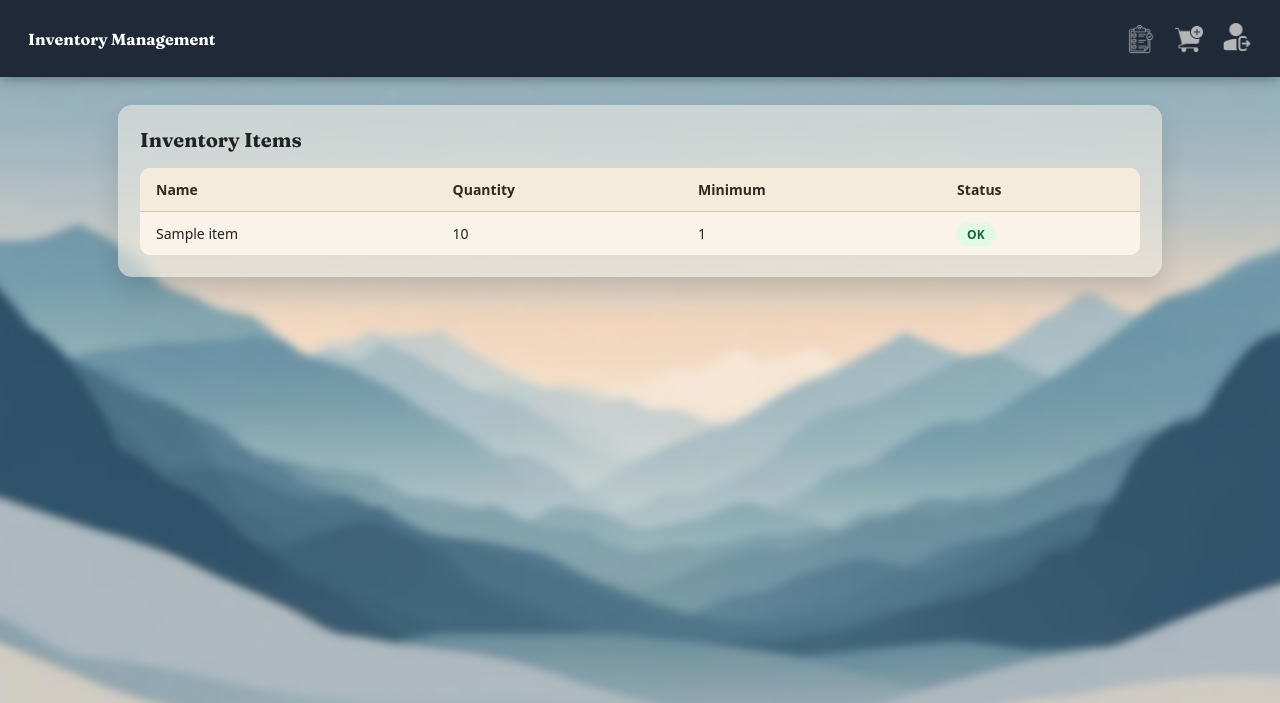
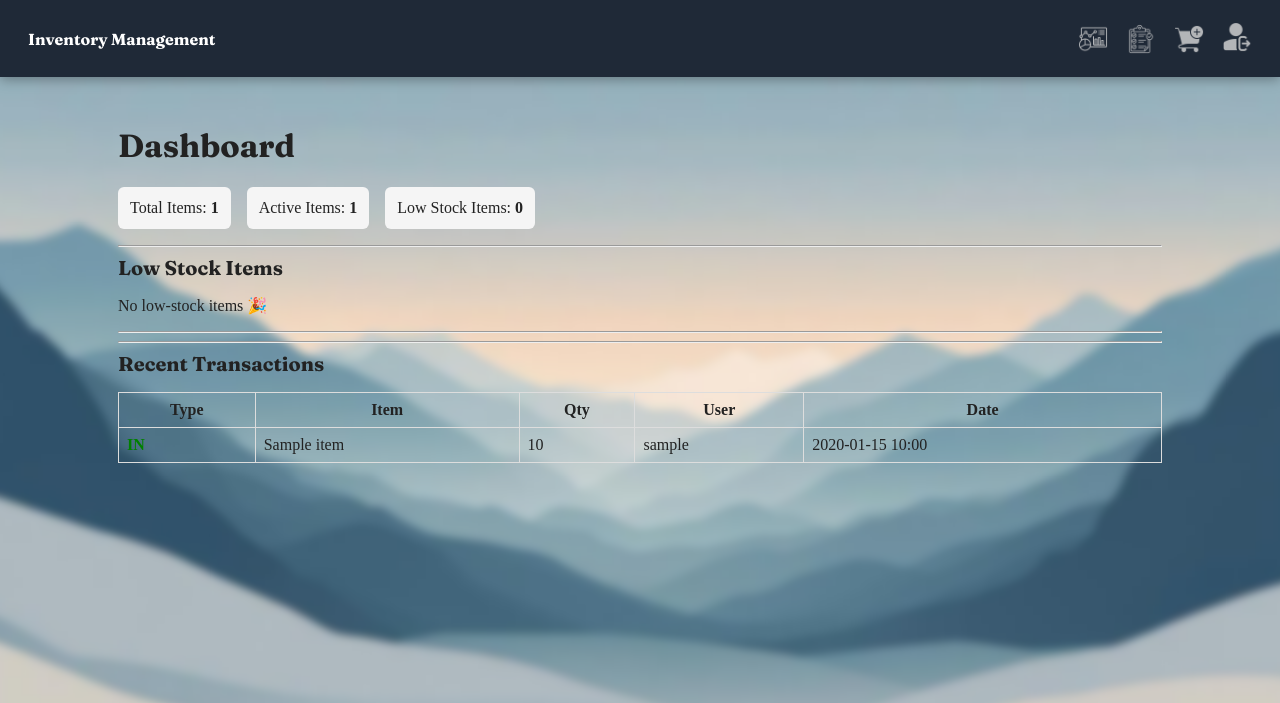
Before and after one commit to 06Pseudo06/inventory-management-system, a Django app: page / in a window 1280 px wide. Shown: the top 703 px of the page. Run offline with Django 5.2, Linux system fonts and the light colour scheme; a user stored in the database is signed in; tables that the repository leaves empty hold one stand-in row (values such as "Sample post").

Commit message:
Added basic Dashboard view

```diff
--- a/inventory/static/inventory/styles.css
+++ b/inventory/static/inventory/styles.css
@@ -430,3 +430,42 @@ textarea {
         font-size: 18px;
     }
 }
+
+/* ============DashBoard=============== */
+
+.stats {
+    display: flex;
+    gap: 1rem;
+    margin-bottom: 1rem;
+}
+
+.stats div {
+    padding: 0.75rem;
+    background: #f5f5f5;
+    border-radius: 6px;
+}
+
+table {
+    width: 100%;
+    border-collapse: collapse;
+    margin-top: 0.5rem;
+}
+
+th, td {
+    border: 1px solid #ddd;
+    padding: 0.5rem;
+}
+
+.low-stock {
+    background-color: #ffe6e6;
+}
+
+.badge-in {
+    color: green;
+    font-weight: bold;
+}
+
+.badge-out {
+    color: red;
+    font-weight: bold;
+}
--- a/inventory/templates/inventory/base.html
+++ b/inventory/templates/inventory/base.html
@@ -14,6 +14,10 @@
     </div>
 
     <div class="nav-right icon-nav">
+
+        <a href="{% url 'dashboard' %}" class="nav-icon" data-label="Dashboard">
+            <img src="{% static 'inventory/dashboard.png' %}" alt="Dashboard">
+        </a>
 
         <a href="{% url 'item-list' %}" class="nav-icon" data-label="Items">
             <img src="{% static 'inventory/item.png' %}" alt="Items">
--- /dev/null
+++ b/inventory/templates/inventory/dashboard.html
@@ -0,0 +1,106 @@
+{% extends "inventory/base.html" %}
+
+{% block content %}
+<h1>Dashboard</h1>
+
+<div class="stats">
+    <div>Total Items: <strong>{{ total_items }}</strong></div>
+    <div>Active Items: <strong>{{ active_items }}</strong></div>
+    <div>Low Stock Items: <strong>{{ low_stock_items|length }}</strong></div>
+</div>
+
+<hr>
+
+<h2>Low Stock Items</h2>
+{% if low_stock_items %}
+<table>
+    <tr>
+        <th>Name</th>
+        <th>Quantity</th>
+        <th>Min Threshold</th>
+    </tr>
+    {% for item in low_stock_items %}
+    <tr class="low-stock">
+        <td>{{ item.name }}</td>
+        <td>{{ item.quantity }}</td>
+        <td>{{ item.min_threshold }}</td>
+    </tr>
+    {% endfor %}
+</table>
+{% else %}
+<p>No low-stock items 🎉</p>
+{% endif %}
+
+<hr>
+
+{% if low_stock_items %}
+<h2>Stock Levels</h2>
+<canvas id="stockChart" height="100"></canvas>
+
+{{ stock_chart_data|json_script:"stock-data" }}
+
+{% endif %}
+
+<hr>
+
+<h2>Recent Transactions</h2>
+{% if recent_transactions %}
+<table>
+    <tr>
+        <th>Type</th>
+        <th>Item</th>
+        <th>Qty</th>
+        <th>User</th>
+        <th>Date</th>
+    </tr>
+    {% for txn in recent_transactions %}
+    <tr>
+        <td>
+            {% if txn.transaction_type == "IN" %}
+                <span class="badge-in">IN</span>
+            {% else %}
+                <span class="badge-out">OUT</span>
+            {% endif %}
+        </td>
+        <td>{{ txn.item.name }}</td>
+        <td>{{ txn.quantity }}</td>
+        <td>{{ txn.performed_by }}</td>
+        <td>{{ txn.created_at|date:"Y-m-d H:i" }}</td>
+    </tr>
+    {% endfor %}
+</table>
+{% else %}
+<p>No transactions yet.</p>
+{% endif %}
+{% endblock %}
+
+{% block scripts %}
+<script src="https://cdn.jsdelivr.net/npm/chart.js@4.4.1"></script>
+
+<script>
+const dataElement = document.getElementById("stock-data");
+const ctx = document.getElementById("stockChart");
+
+if (dataElement && ctx) {
+    const items = JSON.parse(dataElement.textContent);
+
+    new Chart(ctx, {
+        type: "bar",
+        data: {
+            labels: items.map(item => item.name),
+            datasets: [{
+                label: "Quantity",
+                data: items.map(item => item.quantity),
+                backgroundColor: "#4f46e5"
+            }]
+        },
+        options: {
+            responsive: true,
+            plugins: {
+                legend: { display: false }
+            }
+        }
+    });
+}
+</script>
+{% endblock %}
--- a/inventory/urls.py
+++ b/inventory/urls.py
@@ -1,8 +1,10 @@
 from django.urls import path
 from inventory.views.item_views import item_list
 from inventory.views.transaction_views import create_inventory_transaction
+from inventory.views.dashboard_views import dashboard
 
 urlpatterns = [
-    path('', item_list, name='item-list'),
+    path('items/', item_list, name='item-list'),
     path('transaction/create/', create_inventory_transaction, name='create-transaction'),
+    path('', dashboard, name="dashboard"),
 ]
--- /dev/null
+++ b/inventory/views/dashboard_views.py
@@ -0,0 +1,29 @@
+from django.contrib.auth.decorators import login_required
+from django.shortcuts import render
+from django.core.exceptions import PermissionDenied
+
+from inventory.models import Item, Transaction
+
+
+@login_required
+def dashboard(request):
+    if not request.user.is_staff:
+        raise PermissionDenied
+
+    low_stock_qs = Item.objects.low_stock()
+    recent_txn_qs = Transaction.objects.recent(20)
+
+    # ✅ Convert queryset → serializable data
+    stock_chart_data = list(
+        low_stock_qs.values("name", "quantity")
+    )
+
+    context = {
+        "total_items": Item.objects.count(),
+        "active_items": Item.objects.active().count(),
+        "low_stock_items": low_stock_qs,
+        "recent_transactions": recent_txn_qs,
+        "stock_chart_data": stock_chart_data,
+    }
+
+    return render(request, "inventory/dashboard.html", context)
```
Also changed, not shown: inventory/static/inventory/dashboard.png (added).
